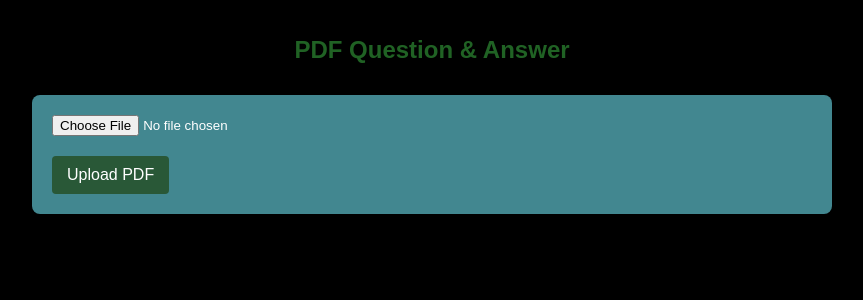
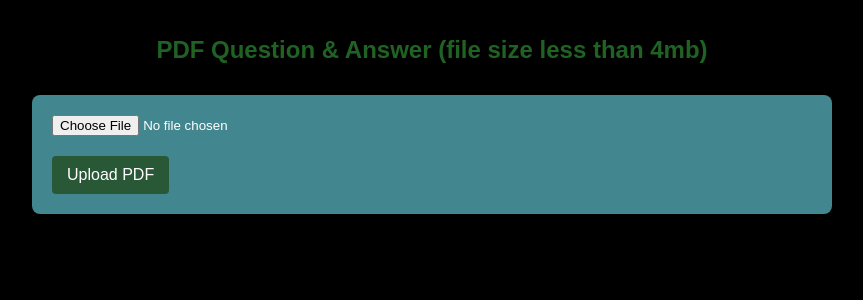
Before and after one commit to rajneel18/pdf_chatbot, a Flask app: page / in a window 1280 px wide. Shown: the top 300 px of the page, without its empty margins (208-1071 px from the left). Run offline with Flask 3, Linux system fonts and the light colour scheme.

Commit message:
file size

```diff
--- a/templates/index.html
+++ b/templates/index.html
@@ -7,7 +7,7 @@
     <link rel="stylesheet" href="{{ url_for('static', filename='style.css') }}">
 </head>
 <body>
-    <h1>PDF Question & Answer</h1>
+    <h1>PDF Question & Answer (file size less than 4mb)</h1>
     <form action="/" method="post" enctype="multipart/form-data">
         <input type="file" name="file" accept=".pdf">
         <input type="submit" value="Upload PDF">
```
Also changed, not shown: app.py (+0 -76 lines).
